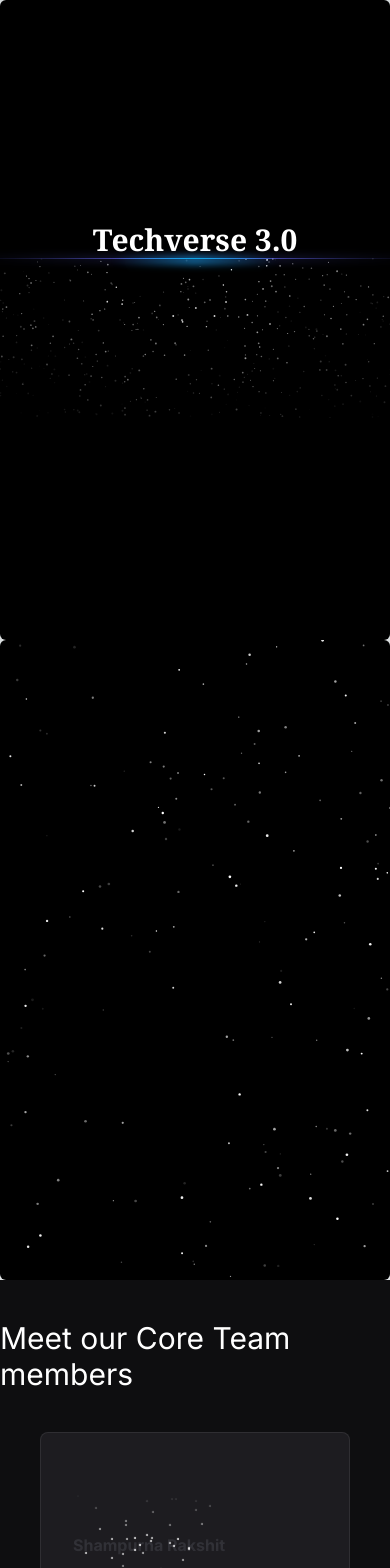
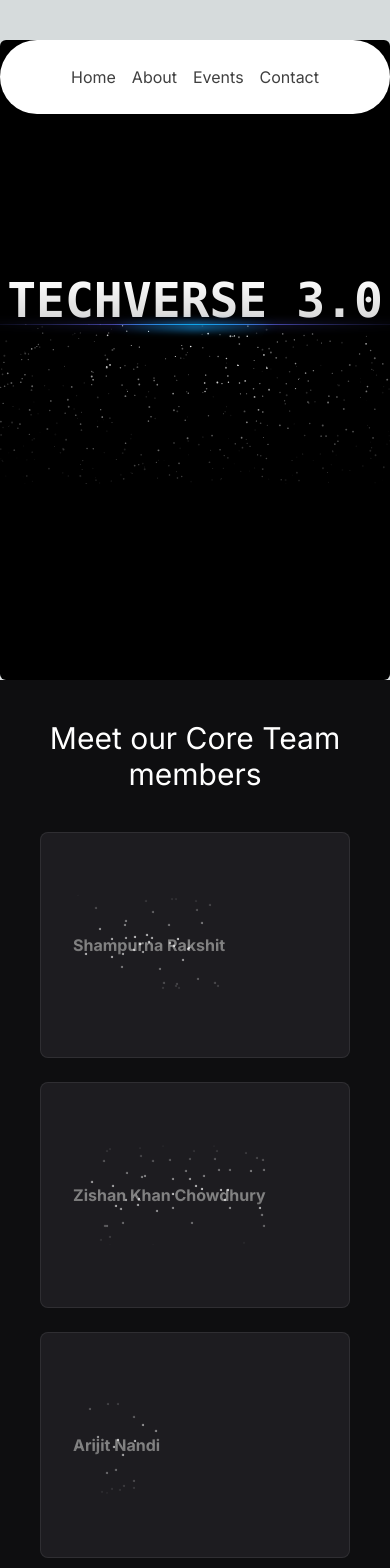
Before and after one commit to DarkmodeWorking/Techverse-3.0, a Next.js app: page /about in a window 390 px wide. Shown: the top 1568 px of the page. Built offline with nearby package versions, Linux system fonts and the light colour scheme.

Commit message:
Fixes to Core Team and Navbar addition

```diff
--- a/app/about/page.tsx
+++ b/app/about/page.tsx
@@ -2,15 +2,19 @@
 
 import { AboutPageHero } from "@/components/AboutPageHero";
 import { CoreTeam } from "@/components/CoreTeam";
+import { NavbarDemo } from "@/components/NavbarDemo";
 import { StarBackground } from "@/components/StarBackground";
 import { div } from "framer-motion/client";
 
 export default function AboutPage() {
     return (
-        <div>
+      <div>
+        <NavbarDemo />
+        <div className="mt-10 flex min-h-screen flex-col items-center justify-between">
        <AboutPageHero/>
-       <StarBackground/>
+       {/* <StarBackground/> */}
        <CoreTeam/>
+      </div>
       </div>
     );
   }
--- a/app/page.tsx
+++ b/app/page.tsx
@@ -1,14 +1,19 @@
 import { Earth } from "@/components/Earth";
 import { Events } from "@/components/Events";
 import { Hero } from "@/components/Hero";
+import { NavbarDemo } from "@/components/NavbarDemo";
 import Image from "next/image"
 
 export default function Home() {
   return (
-    <main className="flex min-h-screen flex-col items-center justify-between">
+    <div>
+      <NavbarDemo />
+    <main className="mt-40 flex min-h-screen flex-col items-center justify-between">
+
       <Hero/>
       <Earth/>
       <Events/>
     </main>
+    </div>
   );
 }
--- a/components/AboutPageHero.tsx
+++ b/components/AboutPageHero.tsx
@@ -5,8 +5,8 @@ import { SparklesCore } from "./ui/sparkles";
 export function AboutPageHero() {
   return (
     <div className="h-[40rem] w-full bg-black flex flex-col items-center justify-center overflow-hidden rounded-md">
-      <h1 className="md:text-7xl text-3xl lg:text-9xl font-bold text-center text-white relative z-20 font-serif">
-        Techverse 3.0
+      <h1 className="text-5xl md:text-9xl font-mono font-extrabold text-center mt-10  text-transparent bg-clip-text bg-gradient-to-b from-white to-neutral-300">
+        TECHVERSE 3.0
       </h1>
       <div className="w-[40rem] h-40 relative">
         {/* Gradients */}
--- a/components/CoreTeam.tsx
+++ b/components/CoreTeam.tsx
@@ -5,7 +5,7 @@ import { TextRevealCard, TextRevealCardTitle } from "./ui/text-reveal-card";
 export function CoreTeam() {
   return (
     <div className="flex flex-col items-center justify-center bg-[#0E0E10] min-h-screen w-full py-10">
-      <TextRevealCardTitle className="text-3xl text-white mb-10">
+      <TextRevealCardTitle className="text-3xl text-white mb-10 text-center">
         Meet our Core Team members
       </TextRevealCardTitle>
 
@@ -15,9 +15,10 @@ export function CoreTeam() {
           text="Shampurna Rakshit"
           revealText="Convener"
           className="w-full break-words whitespace-normal leading-tight"
+          // className="w-full break-words whitespace-normal leading-tight bg-[url('/images/photo2.webp')] bg-cover"
         />
         <TextRevealCard
-          text="Zishan Khan"
+          text="Zishan Khan Chowdhury"
           revealText="Convener"
           className="w-full break-words whitespace-normal leading-tight"
         />
--- /dev/null
+++ b/components/NavbarDemo.tsx
@@ -0,0 +1,74 @@
+"use client";
+import React, { useState } from "react";
+import { HoveredLink, Menu, MenuItem, ProductItem } from "../components/ui/navbar-menu";
+import { cn } from "@/lib/utils";
+
+export function NavbarDemo() {
+  return (
+    <div className="relative w-full flex items-center justify-center">
+      <Navbar className="top-10" />
+
+    </div>
+  );
+}
+
+function Navbar({ className }: { className?: string }) {
+  const [active, setActive] = useState<string | null>(null);
+  return (
+    <div
+      className={cn("fixed top-10 inset-x-0 max-w-lg mx-auto z-50", className)}
+    >
+      <Menu setActive={setActive}>
+        <HoveredLink href="/">Home</HoveredLink>
+        <HoveredLink href="/about">About</HoveredLink>
+        <HoveredLink href="/events">Events</HoveredLink>
+        <HoveredLink href="/contact">Contact</HoveredLink>
+        {/* <MenuItem setActive={setActive}active={active} item="Services">
+          <div className="flex flex-col space-y-4 text-sm">
+            <HoveredLink href="/web-dev">Web Development</HoveredLink>
+            <HoveredLink href="/interface-design">Interface Design</HoveredLink>
+            <HoveredLink href="/seo">Search Engine Optimization</HoveredLink>
+            <HoveredLink href="/branding">Branding</HoveredLink>
+          </div>
+        </MenuItem> */}
+
+        {/* <MenuItem setActive={setActive} active={active} item="Products">
+          <div className="  text-sm grid grid-cols-2 gap-10 p-4">
+            <ProductItem
+              title="Algochurn"
+              href="https://algochurn.com"
+              src="https://assets.aceternity.com/demos/algochurn.webp"
+              description="Prepare for tech interviews like never before."
+            />
+            <ProductItem
+              title="Tailwind Master Kit"
+              href="https://tailwindmasterkit.com"
+              src="https://assets.aceternity.com/demos/tailwindmasterkit.webp"
+              description="Production ready Tailwind css components for your next project"
+            />
+            <ProductItem
+              title="Moonbeam"
+              href="https://gomoonbeam.com"
+              src="https://assets.aceternity.com/demos/Screenshot+2024-02-21+at+11.51.31%E2%80%AFPM.png"
+              description="Never write from scratch again. Go from idea to blog in minutes."
+            />
+            <ProductItem
+              title="Rogue"
+              href="https://userogue.com"
+              src="https://assets.aceternity.com/demos/Screenshot+2024-02-21+at+11.47.07%E2%80%AFPM.png"
+              description="Respond to government RFPs, RFIs and RFQs 10x faster using AI"
+            />
+          </div>
+        </MenuItem> */}
+        {/* <MenuItem setActive={setActive} active={active} item="Pricing">
+          <div className="flex flex-col space-y-4 text-sm">
+            <HoveredLink href="/hobby">Hobby</HoveredLink>
+            <HoveredLink href="/individual">Individual</HoveredLink>
+            <HoveredLink href="/team">Team</HoveredLink>
+            <HoveredLink href="/enterprise">Enterprise</HoveredLink>
+          </div>
+        </MenuItem> */}
+      </Menu>
+    </div>
+  );
+}
--- /dev/null
+++ b/components/ui/navbar-menu.tsx
@@ -0,0 +1,121 @@
+"use client";
+import React from "react";
+import { motion } from "framer-motion";
+import Link from "next/link";
+import Image from "next/image";
+
+const transition = {
+  type: "spring",
+  mass: 0.5,
+  damping: 11.5,
+  stiffness: 100,
+  restDelta: 0.001,
+  restSpeed: 0.001,
+};
+
+export const MenuItem = ({
+  setActive,
+  active,
+  item,
+  children,
+}: {
+  setActive: (item: string) => void;
+  active: string | null;
+  item: string;
+  children?: React.ReactNode;
+}) => {
+  return (
+    <div onMouseEnter={() => setActive(item)} className="relative ">
+      <motion.p
+        transition={{ duration: 0.3 }}
+        className="cursor-pointer text-white hover:opacity-[1] dark:text-white"
+      >
+        {item}
+      </motion.p>
+      {active !== null && (
+        <motion.div
+          initial={{ opacity: 0, scale: 0.85, y: 10 }}
+          animate={{ opacity: 1, scale: 1, y: 0 }}
+          transition={transition}
+        >
+          {active === item && (
+            <div className="absolute top-[calc(100%_+_1.2rem)] left-1/2 transform -translate-x-1/2 pt-4">
+              <motion.div
+                transition={transition}
+                layoutId="active" // layoutId ensures smooth animation
+                className="bg-white dark:bg-black backdrop-blur-sm rounded-2xl overflow-hidden border border-black/[0.2] dark:border-white/[0.2] shadow-xl"
+              >
+                <motion.div
+                  layout // layout ensures smooth animation
+                  className="w-max h-full p-4"
+                >
+                  {children}
+                </motion.div>
+              </motion.div>
+            </div>
+          )}
+        </motion.div>
+      )}
+    </div>
+  );
+};
+
+export const Menu = ({
+  setActive,
+  children,
+}: {
+  setActive: (item: string | null) => void;
+  children: React.ReactNode;
+}) => {
+  return (
+    <nav
+      onMouseLeave={() => setActive(null)} // resets the state
+      className="relative rounded-full border border-transparent dark:bg-black dark:border-white/[0.2] bg-white shadow-input flex justify-center space-x-4 px-8 py-6 "
+    >
+      {children}
+    </nav>
+  );
+};
+
+export const ProductItem = ({
+  title,
+  description,
+  href,
+  src,
+}: {
+  title: string;
+  description: string;
+  href: string;
+  src: string;
+}) => {
+  return (
+    <Link href={href} className="flex space-x-2">
+      <Image
+        src={src}
+        width={140}
+        height={70}
+        alt={title}
+        className="flex-shrink-0 rounded-md shadow-2xl"
+      />
+      <div>
+        <h4 className="text-xl font-bold mb-1 text-black dark:text-white">
+          {title}
+        </h4>
+        <p className="text-neutral-700 text-sm max-w-[10rem] dark:text-neutral-300">
+          {description}
+        </p>
+      </div>
+    </Link>
+  );
+};
+
+export const HoveredLink = ({ children, ...rest }: any) => {
+  return (
+    <Link
+      {...rest}
+      className="text-neutral-700 dark:text-neutral-200 hover:text-black "
+    >
+      {children}
+    </Link>
+  );
+};
--- a/components/ui/text-reveal-card.tsx
+++ b/components/ui/text-reveal-card.tsx
@@ -95,7 +95,7 @@ export const TextRevealCard = ({
             style={{
               textShadow: "4px 4px 15px rgba(0,0,0,0.5)",
             }}
-            className="text-base sm:text-[3rem] leading-snug py-10 font-bold text-white bg-clip-text text-transparent bg-gradient-to-b from-white to-neutral-300"
+            className="text-base text-[2.4rem] sm:text-[2.3rem] leading-snug py-10 font-bold text-neutral-100 bg-clip-text text-transparent bg-gradient-to-b from-white to-neutral-200"
           >
             {revealText}
           </p>
@@ -111,7 +111,7 @@ export const TextRevealCard = ({
         ></motion.div>
 
         <div className="overflow-hidden [mask-image:linear-gradient(to_bottom,transparent,white,transparent)]">
-          <p className="text-base sm:text-[3rem] leading-snug py-10 font-bold bg-clip-text text-transparent bg-[#323238] whitespace-normal">
+          <p className="text-base text-[1.3em] sm:text-[1.9rem] leading-snug py-10 font-bold bg-clip-text text-transparent bg-[#858585] whitespace-normal">
             {text}
           </p>
           <MemoizedStars />
```
Also changed, not shown: 1 other file (tests, documents, lock files or other folders).
